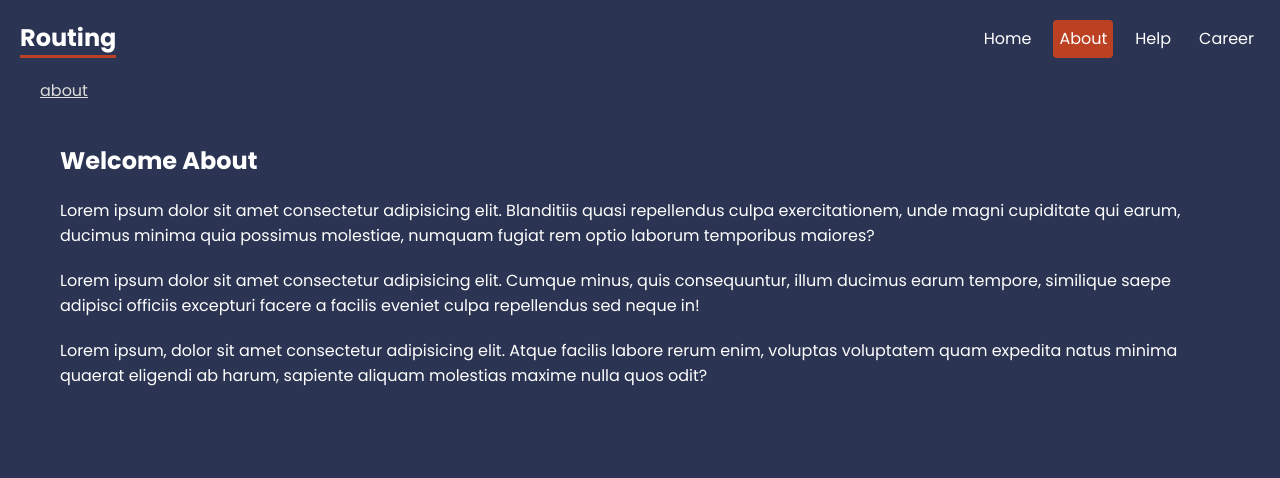
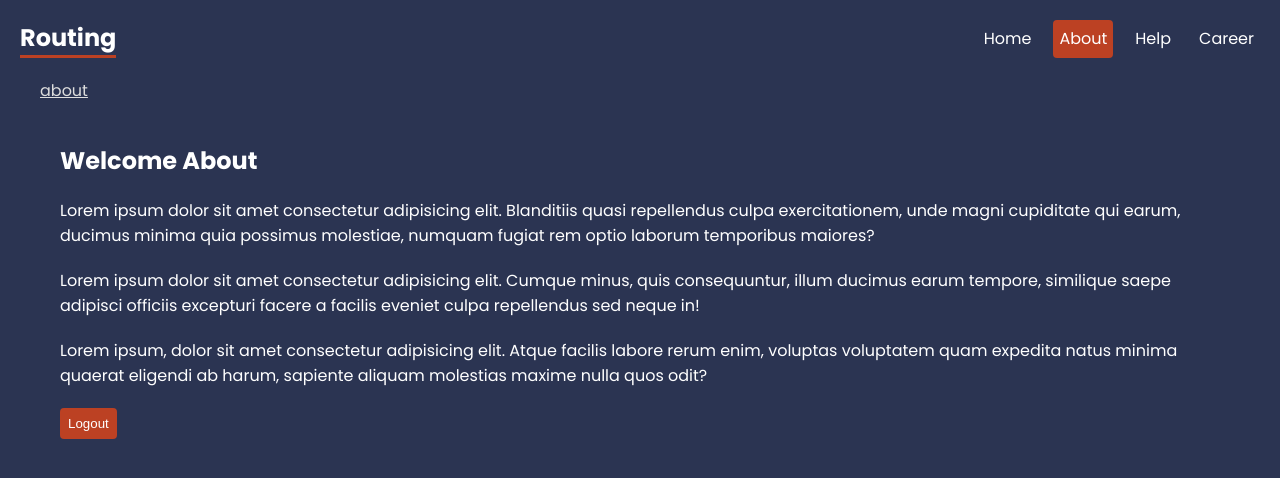
Before and after one commit to Najim473/react-router-in-depth, a React (Create React App) app: page /about in a window 1280 px wide. Shown: the top 478 px of the page. Built offline with nearby package versions, Linux system fonts and the light colour scheme.

Commit message:
navigate component

```diff
--- a/src/pages/About.jsx
+++ b/src/pages/About.jsx
@@ -1,4 +1,14 @@
+import { useState } from "react";
+import { Navigate } from "react-router-dom";
+
 const About = () => {
+  const [user, setUser] = useState("smith");
+  if (!user) {
+    // IT'S WILL REDIRECT HOME PAGE
+    // return <Navigate to="/" />;
+    // IF WE BACK THAT NOT REDIRECT HOME TO ABOUT
+    return <Navigate to="/" replace={true} />;
+  }
   return (
     <div className="about">
       <h2>Welcome About</h2>
@@ -20,6 +30,7 @@
         quaerat eligendi ab harum, sapiente aliquam molestias maxime nulla quos
         odit?
       </p>
+      <button onClick={() => setUser(null)}>Logout</button>
     </div>
   );
 };
```
